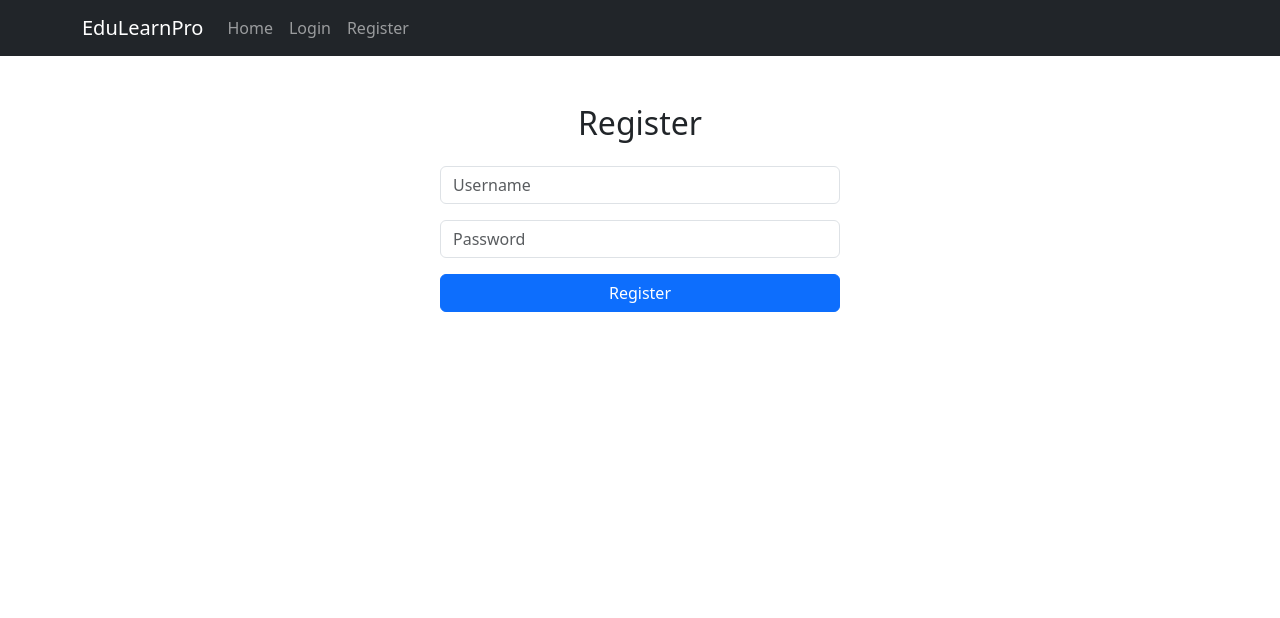
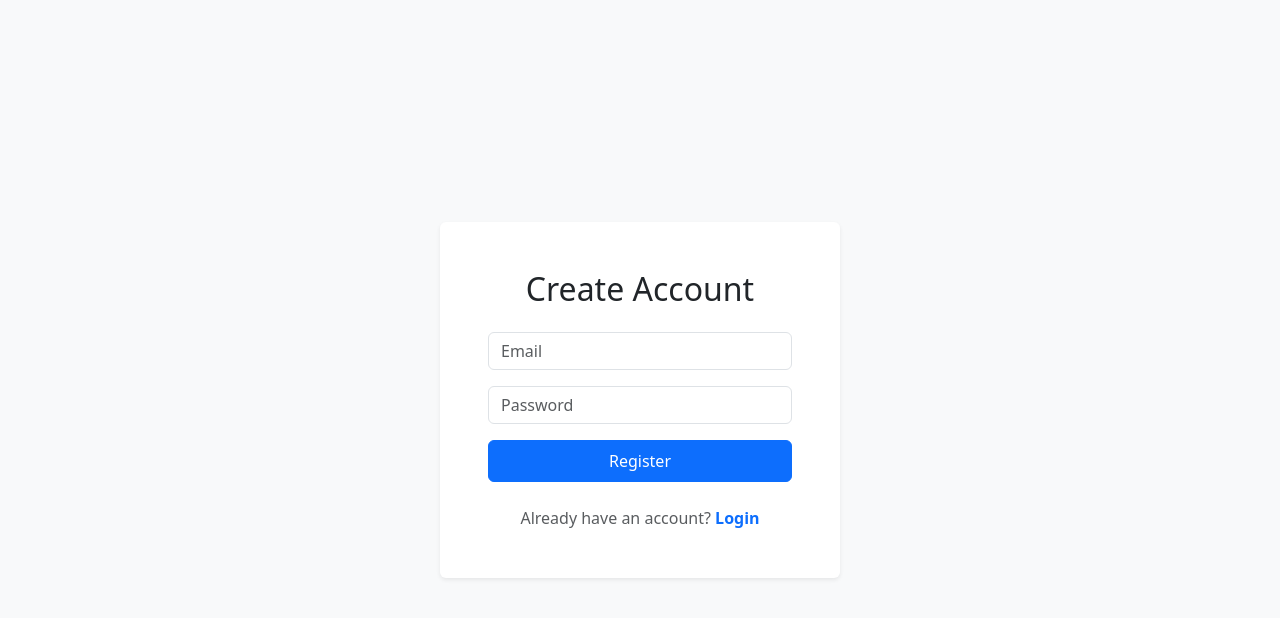
Before and after one commit to nandika4115/lms_fsd, a React (Create React App) app in the folder client/: page /register in a window 1280 px wide. Shown: the top 618 px of the page. Built offline with nearby package versions, Linux system fonts and the light colour scheme.

Commit message:
login_page

```diff
--- a/client/src/App.js
+++ b/client/src/App.js
@@ -1,33 +1,62 @@
 import React from "react";
-import { BrowserRouter as Router, Routes, Route } from "react-router-dom";
-import { Navbar, Nav, Container } from 'react-bootstrap'; // Import Bootstrap components
+import { BrowserRouter as Router, Routes, Route, useLocation, Link } from "react-router-dom";
+import { Navbar, Nav, Container, Button } from 'react-bootstrap';
 import Home from "./pages/Home";
 import Login from "./pages/Login";
 import Register from "./pages/Register";
 
-function App() {
+// We create a new component for the navigation bar here
+// This keeps the main App component clean
+const AppNavbar = () => {
   return (
-    <Router>
     <Navbar bg="dark" variant="dark" expand="lg">
       <Container>
-          <Navbar.Brand href="/">EduLearnPro</Navbar.Brand>
+        <Navbar.Brand as={Link} to="/">EduLearnPro</Navbar.Brand>
         <Navbar.Toggle aria-controls="basic-navbar-nav" />
         <Navbar.Collapse id="basic-navbar-nav">
           <Nav className="me-auto">
-              <Nav.Link href="/">Home</Nav.Link>
-              <Nav.Link href="/login">Login</Nav.Link>
-              <Nav.Link href="/register">Register</Nav.Link>
+            {/* You can add other links here if you want */}
+            {/* <Nav.Link as={Link} to="/courses">Courses</Nav.Link> */}
+          </Nav>
+          <Nav>
+            <Button as={Link} to="/login" variant="primary">Login</Button>
           </Nav>
         </Navbar.Collapse>
       </Container>
     </Navbar>
-      <Container className="mt-4">
+  );
+};
+
+// This component will contain the main logic
+const AppContent = () => {
+  const location = useLocation();
+
+  // Add the paths of the pages where you DON'T want the navbar
+  const noNavRoutes = ['/login', '/register'];
+
+  // Check if the current path is in our list of no-navbar routes
+  const showNav = !noNavRoutes.includes(location.pathname);
+
+  return (
+    <>
+      {/* Conditionally render the Navbar */}
+      {showNav && <AppNavbar />}
+
+      {/* The Routes will render the correct page component */}
       <Routes>
         <Route path="/" element={<Home />} />
         <Route path="/login" element={<Login />} />
         <Route path="/register" element={<Register />} />
       </Routes>
-      </Container>
+    </>
+  );
+};
+
+
+function App() {
+  return (
+    <Router>
+      <AppContent />
     </Router>
   );
 }
--- a/client/src/pages/Login.js
+++ b/client/src/pages/Login.js
@@ -1,12 +1,14 @@
-import React, { useState } from "react";
-import axios from "axios";
-import { Container, Form, Button } from 'react-bootstrap';
+import React, { useState } from 'react';
+import axios from 'axios';
+import { Container, Row, Col, Form, Button } from 'react-bootstrap';
+import { Link, useNavigate } from 'react-router-dom';
+import logo from './edulearnpro-logo.png'; // Make sure you have a logo image here
 
-// Your API_URL constant from before
 const API_URL = "http://localhost:5000";
 
 function Login() {
   const [formData, setFormData] = useState({ username: "", password: "" });
+  const navigate = useNavigate();
 
   const handleChange = (e) => {
     setFormData({ ...formData, [e.target.name]: e.target.value });
@@ -15,7 +17,7 @@ function Login() {
   const handleSubmit = async (e) => {
     e.preventDefault();
     if (!formData.username || !formData.password) {
-      alert("Username and password required");
+      alert("Email and password required");
       return;
     }
     try {
@@ -29,31 +31,82 @@ function Login() {
   };
 
   return (
-    <Container className="my-5">
-      <h2 className="text-center mb-4">Login</h2>
-      <Form onSubmit={handleSubmit} className="mx-auto" style={{ maxWidth: '400px' }}>
-        <Form.Group className="mb-3">
+    // min-vh-100: Sets minimum height to 100% of the viewport height
+    <Container fluid className="min-vh-100">
+      <Row className="h-100">
+
+        {/* Left Branding Column */}
+        {/* d-none d-md-flex: Hides on small screens, becomes a flex container on medium+ screens */}
+        {/* bg-light: Sets a light gray background color */}
+        {/* flex-column, justify-content-center, align-items-center: Centers the content vertically and horizontally */}
+        <Col md={6} className="bg-light d-none d-md-flex flex-column justify-content-center align-items-center">
+          <div className="text-center">
+            <img src={logo} alt="EduLearnPro Logo" style={{ width: '150px' }} className="mb-4"/>
+            <h1 className="text-primary">EduLearnPro</h1>
+            <p className="lead">Pursue real career paths through instructor-led courses taught by experts.</p>
+          </div>
+        </Col>
+
+        {/* Right Form Column */}
+        {/* d-flex, justify-content-center, align-items-center: Centers the form wrapper */}
+        <Col md={6} className="d-flex justify-content-center align-items-center">
+          <div style={{ maxWidth: '400px', width: '100%' }} className="p-4">
+            <h2>Welcome!</h2>
+            <p className="text-muted mb-4">Please login to your account.</p>
+            <Form onSubmit={handleSubmit}>
+              <Form.Group className="mb-3" controlId="formBasicEmail">
                 <Form.Control
-            type="text"
+                  type="email"
                   name="username"
-            placeholder="Username"
+                  placeholder="Email"
                   value={formData.username}
                   onChange={handleChange}
+                  required
                 />
               </Form.Group>
-        <Form.Group className="mb-3">
+
+              <Form.Group className="mb-3" controlId="formBasicPassword">
                 <Form.Control
                   type="password"
                   name="password"
                   placeholder="Password"
                   value={formData.password}
                   onChange={handleChange}
+                  required
                 />
               </Form.Group>
-        <Button variant="primary" type="submit" className="w-100">
+
+              {/* text-end: Aligns text to the right */}
+              <div className="text-end mb-3">
+                 <a href="#!" className="text-decoration-none">Forgot Password?</a>
+              </div>
+
+              {/* w-100: Makes the button full width */}
+              <Button variant="primary" type="submit" className="w-100 py-2">
                 Login
               </Button>
+
+              {/* ✨ The "Or continue with" divider trick using only Bootstrap flex utilities ✨ */}
+              <div className="d-flex align-items-center my-4">
+                  <hr className="flex-grow-1" />
+                  <span className="mx-2 text-muted">Or continue with</span>
+                  <hr className="flex-grow-1" />
+              </div>
+
+              <Button variant="outline-secondary" className="w-100 d-flex justify-content-center align-items-center py-2">
+                <img src="https://img.icons8.com/color/16/000000/google-logo.png" alt="Google icon" className="me-2"/>
+                Google
+              </Button>
+
+              <div className="mt-4 text-center">
+                <span className="text-muted">Don't have an account? </span>
+                {/* fw-bold: Font weight bold. text-decoration-none: Removes underline */}
+                <Link to="/register" className="fw-bold text-decoration-none">Sign up</Link>
+              </div>
             </Form>
+          </div>
+        </Col>
+      </Row>
     </Container>
   );
 }
--- a/client/src/pages/Register.js
+++ b/client/src/pages/Register.js
@@ -1,12 +1,13 @@
 import React, { useState } from "react";
 import axios from "axios";
 import { Container, Form, Button } from 'react-bootstrap';
+import { Link, useNavigate } from 'react-router-dom'; // Import useNavigate
 
-// Your API_URL constant from before
 const API_URL = "http://localhost:5000";
 
 function Register() {
   const [formData, setFormData] = useState({ username: "", password: "" });
+  const navigate = useNavigate(); // Hook for navigation
 
   const handleChange = (e) => {
     setFormData({ ...formData, [e.target.name]: e.target.value });
@@ -22,6 +23,8 @@ function Register() {
       const res = await axios.post(`${API_URL}/api/auth/register`, formData);
       alert(res.data.message);
       setFormData({ username: "", password: "" });
+      // On successful registration, navigate to the login page
+      navigate('/login');
     } catch (err) {
       console.error("Registration error:", err);
       alert(err.response?.data?.message || "Something went wrong");
@@ -29,18 +32,24 @@ function Register() {
   };
 
   return (
-    <Container className="my-5">
-      <h2 className="text-center mb-4">Register</h2>
-      <Form onSubmit={handleSubmit} className="mx-auto" style={{ maxWidth: '400px' }}>
+    // min-vh-100: Sets the container height to 100% of the viewport
+    // d-flex, justify-content-center, align-items-center: Centers the content
+    <Container fluid className="d-flex justify-content-center align-items-center min-vh-100 bg-light">
+      {/* Form Wrapper with styling */}
+      <div className="p-4 p-sm-5 bg-white rounded shadow-sm" style={{ maxWidth: '400px', width: '100%' }}>
+        <h2 className="text-center mb-4">Create Account</h2>
+        <Form onSubmit={handleSubmit}>
           <Form.Group className="mb-3">
             <Form.Control
-            type="text"
+              type="email" // Using type="email" is good practice for usernames that are emails
               name="username"
-            placeholder="Username"
+              placeholder="Email"
               value={formData.username}
               onChange={handleChange}
+              required
             />
           </Form.Group>
+
           <Form.Group className="mb-3">
             <Form.Control
               type="password"
@@ -48,12 +57,23 @@ function Register() {
               placeholder="Password"
               value={formData.password}
               onChange={handleChange}
+              required
             />
           </Form.Group>
-        <Button variant="primary" type="submit" className="w-100">
+
+          {/* w-100: Makes button full width. py-2: Adds vertical padding */}
+          <Button variant="primary" type="submit" className="w-100 py-2">
             Register
           </Button>
+
+          {/* mt-3: margin-top. text-center: centers the text */}
+          <div className="mt-4 text-center">
+            <span className="text-muted">Already have an account? </span>
+            {/* fw-bold: Font weight bold. text-decoration-none: Removes underline */}
+            <Link to="/login" className="fw-bold text-decoration-none">Login</Link>
+          </div>
         </Form>
+      </div>
     </Container>
   );
 }
```
Also changed, not shown: client/src/pages/edulearnpro-logo.png (added). Lines whose indentation alone changed are shown as unchanged.
